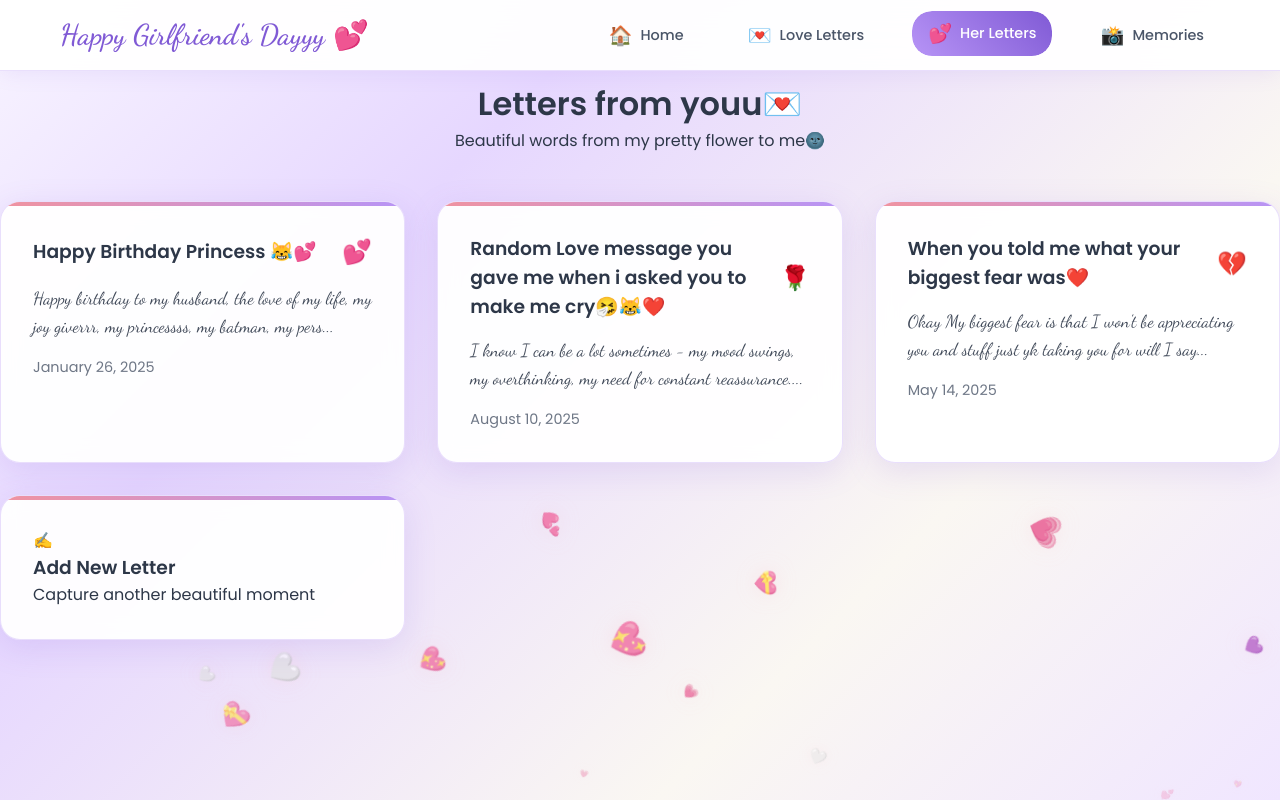
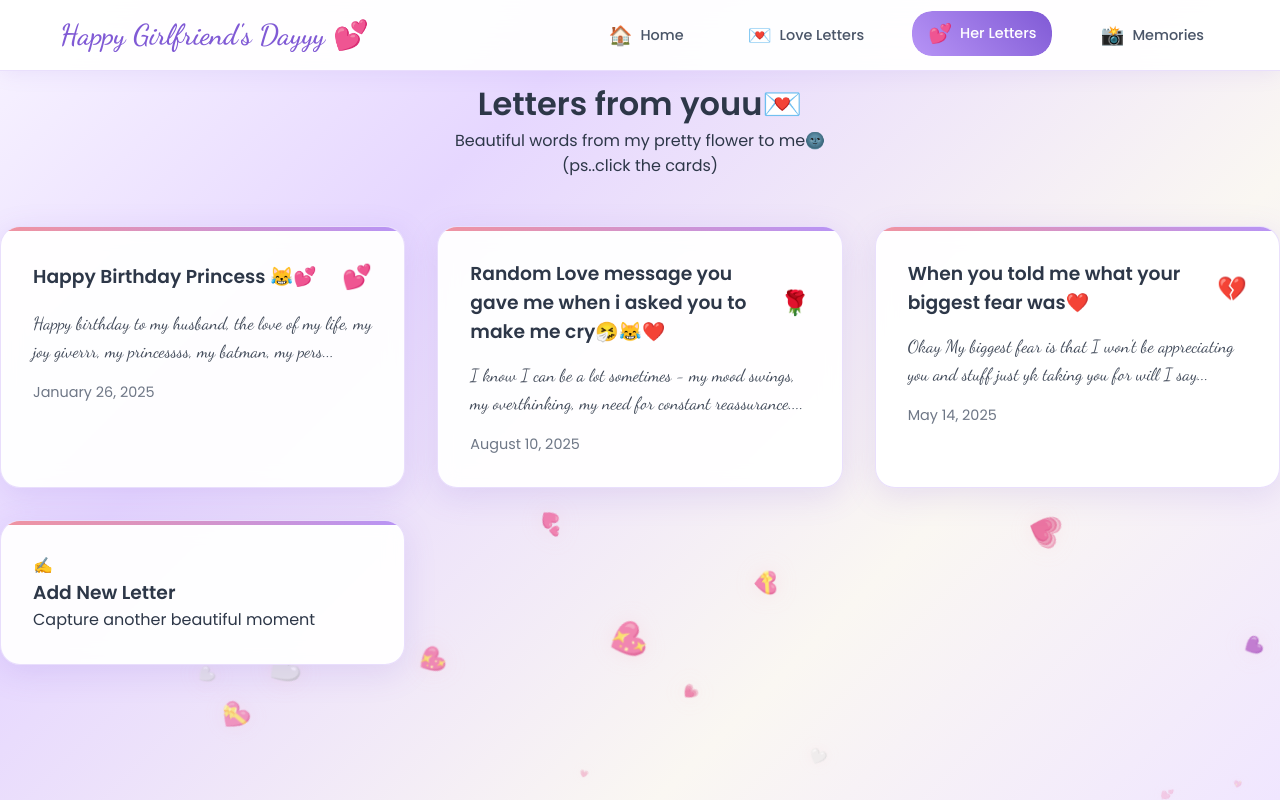
Before and after one commit to tech-monarch/happy-girlfriends-day-eddy, a React (Create React App) app: page /her-letters in a window 1280 px wide. Built offline with nearby package versions, Linux system fonts and the light colour scheme; the HTML template or start-up script is replaced by a standard one.

Commit message:
Shinra Tensei

```diff
--- a/src/pages/HerLetters.tsx
+++ b/src/pages/HerLetters.tsx
@@ -77,6 +77,10 @@ const HerLetters: React.FC = () => {
         >
           <h1>Letters from youu💌</h1>
           <p>Beautiful words from my pretty flower to me🌚</p>
+
+          <p>
+            (ps..click the cards)
+          </p>
         </motion.header>
 
         <motion.div
```
